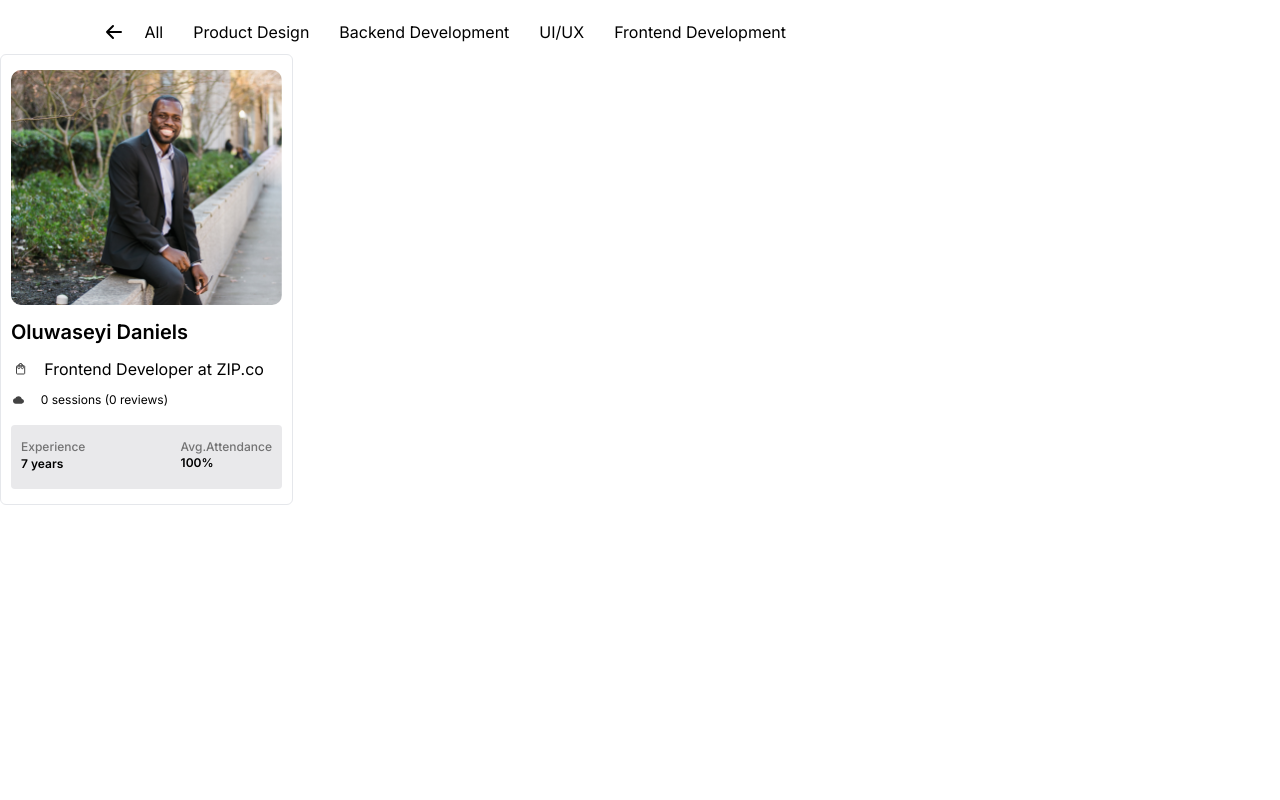
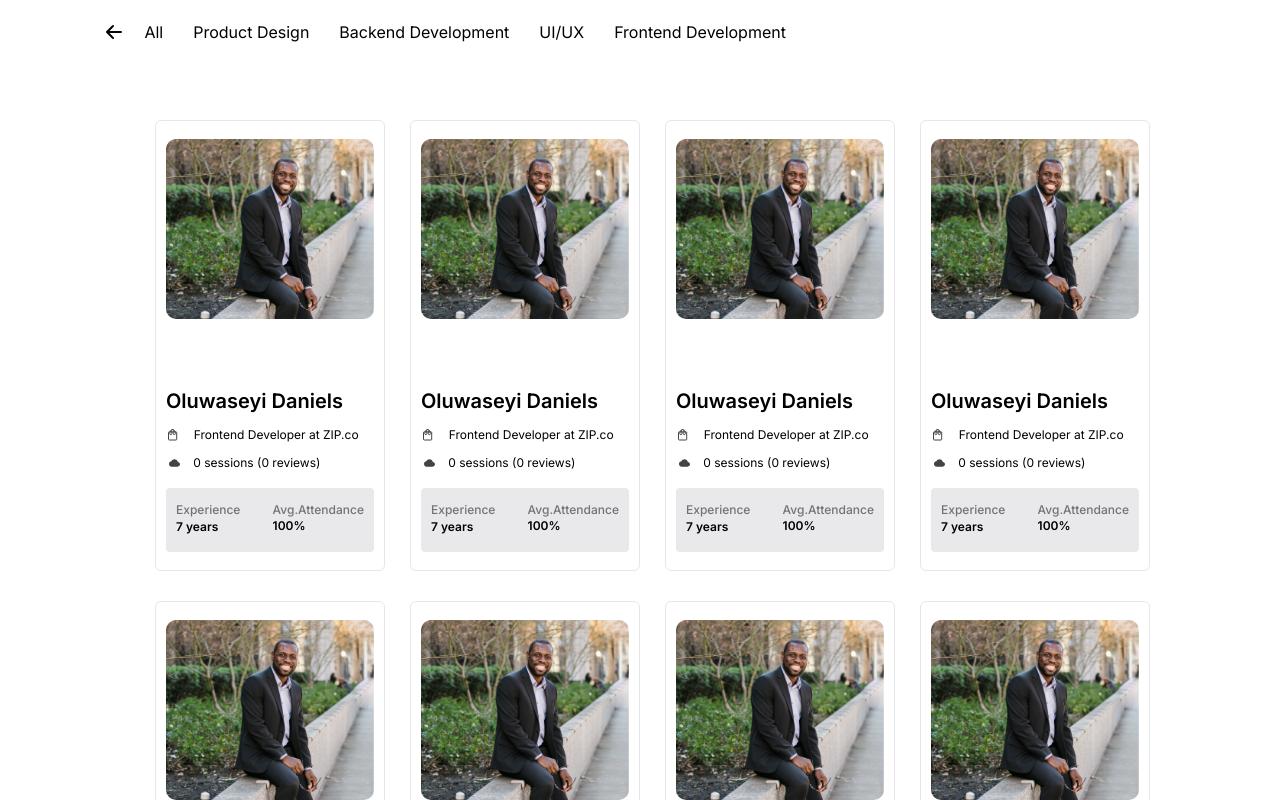
Before and after one commit to mentormeintech/mmit-webapp, a Next.js app: page / in a window 1280 px wide. Shown: the part 300-1100 px from the top of the page. Before the commit the page ends 805 px from the top, so only its background shows below. Built offline with nearby package versions, Linux system fonts and the light colour scheme.

Commit message:
Added component to main page

```diff
--- a/src/app/FindAMentor/FindAMentor.js
+++ b/src/app/FindAMentor/FindAMentor.js
@@ -1,4 +1,4 @@
-import Header from "@/app/header";
+import Header from "../header";
 import Head from "next/head";
 import ProfileCard from "../ProfileCard";
 
@@ -30,7 +30,16 @@ const FindAMentor = () => {
 					<li class="cursor-pointer">Frontend Development</li>
 				</ul>
 			</div>
-			<ProfileCard />
+			<div class="flex flex-row flex-wrap px-[101px] pt-[36px] items-center justify-center">
+				<ProfileCard />
+				<ProfileCard />
+				<ProfileCard />
+				<ProfileCard />
+				<ProfileCard />
+				<ProfileCard />
+				<ProfileCard />
+				<ProfileCard />
+			</div>
 		</>
 	);
 };
--- a/src/app/ProfileCard.js
+++ b/src/app/ProfileCard.js
@@ -1,6 +1,6 @@
 const ProfileCard = () => {
 	return (
-		<div class="w-[293px] h-[451px] p-[10px] border rounded-md flex flex-col justify-center">
+		<div class="w-[230px] whitespace-nowrap h-[451px] ml-[25px] mt-[30px] p-[10px] border rounded-md flex flex-col justify-center">
 			<div class="h-[236px]">
 				<img
 					class="rounded-[10px]"
@@ -9,16 +9,16 @@ const ProfileCard = () => {
 			</div>
 			<div class="mt-[11px]">
 				<p class="text-[20px] font-semibold">Oluwaseyi Daniels</p>
-				<div class="flex flex-row justify-evenly ml-[-13px] mt-[10px]">
+				<div class="flex text-[12px] flex-row justify-evenly ml-[-13px] mt-[10px]">
 					<img src="images\draft-icon.svg" />
 					<span>Frontend Developer at ZIP.co</span>
 				</div>
-				<div class="text-[12px] flex flex-row justify-evenly mr-[70px] mt-[10px]">
+				<div class="text-[12px] flex flex-row justify-evenly ml-[20px] mt-[10px]">
 					<img
-						class="w-[11px] ml-[-42px]"
+						class="w-[11px] ml-[-71px]"
 						src="images\Vector (12).svg"
 					/>
-					<span class="ml-[-29px] pl-[2px]">0 sessions (0 reviews)</span>
+					<span class="ml-[-40px]">0 sessions (0 reviews)</span>
 				</div>
 			</div>
 			<div class="text-[12px] p-[10px] h-16 bg-zinc-300 bg-opacity-50 pt-[14px] mt-[1rem] rounded flex flex-row justify-between backdrop:">
--- a/src/app/page.js
+++ b/src/app/page.js
@@ -7,6 +7,6 @@ const Page = () => {
 			<FindAMentor />
 		</>
 	);
-}
+};
 
 export default Page;
```
